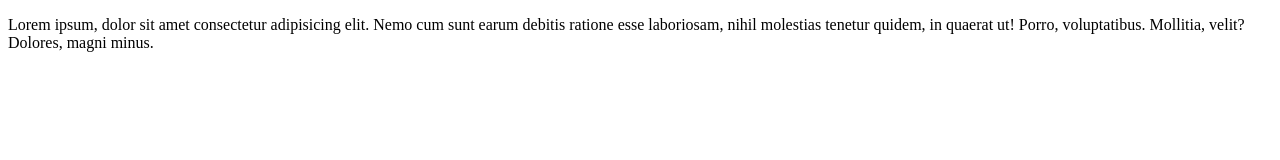
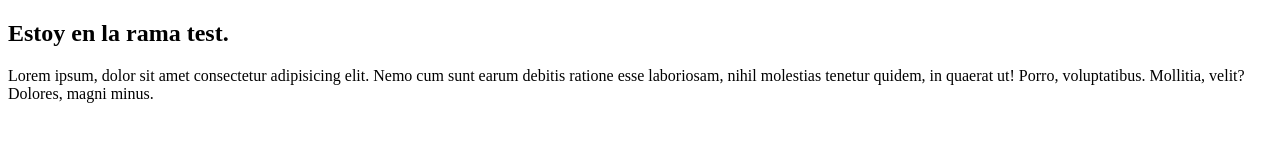
Before and after one commit to armandosalazar/practic-, a plain HTML site: page index.html in a window 1280 px wide. Drawn offline with Linux system fonts and the light colour scheme.

Commit message:
Cambio desde la rama test

```diff
--- a/index.html
+++ b/index.html
@@ -7,6 +7,7 @@
   <title>Practicing Git</title>
 </head>
 <body>
+  <h2>Estoy en la rama test.</h2>
   <p>Lorem ipsum, dolor sit amet consectetur adipisicing elit. Nemo cum sunt earum debitis ratione esse laboriosam, nihil molestias tenetur quidem, in quaerat ut! Porro, voluptatibus. Mollitia, velit? Dolores, magni minus.</p>
 </body>
 </html>
```
